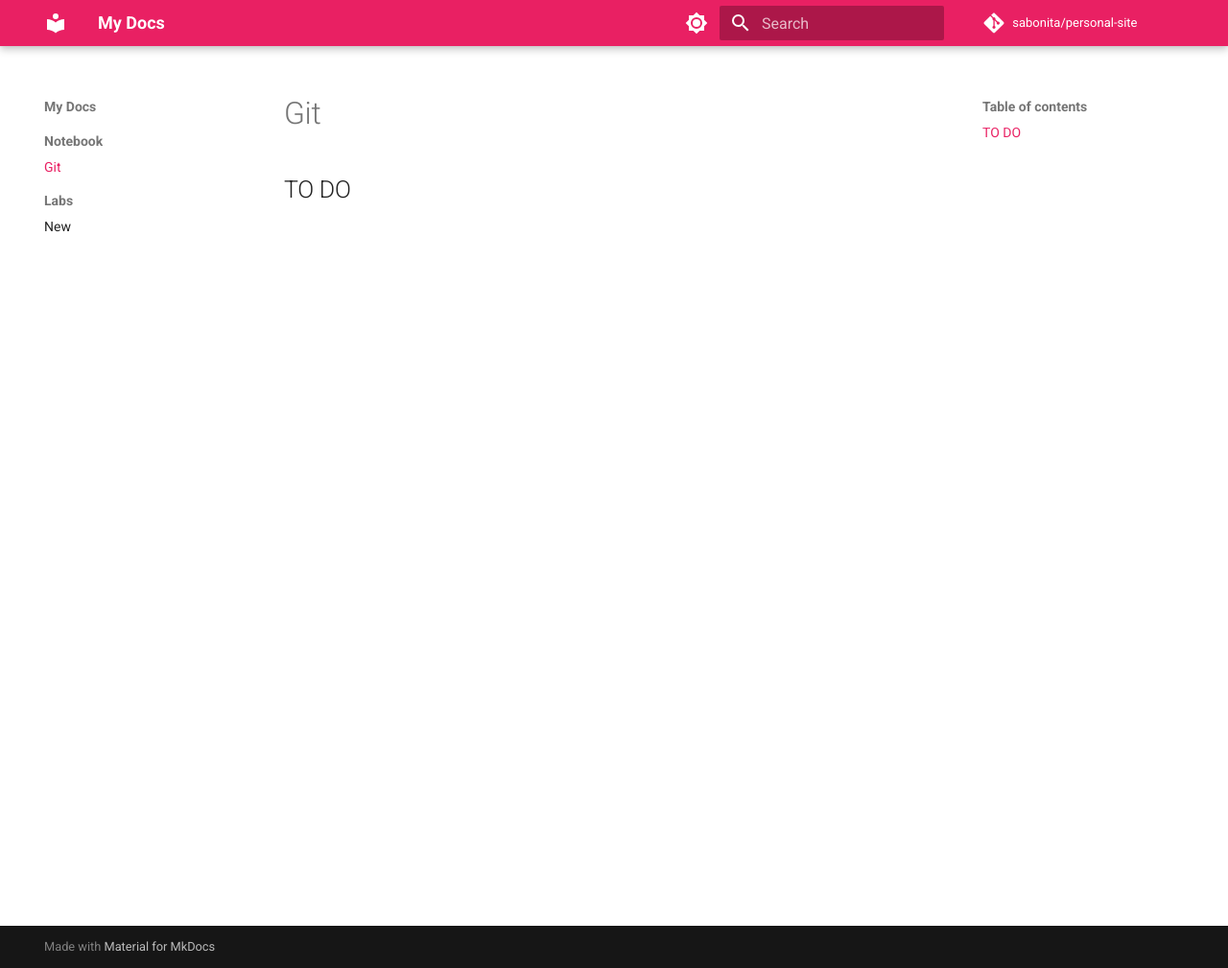
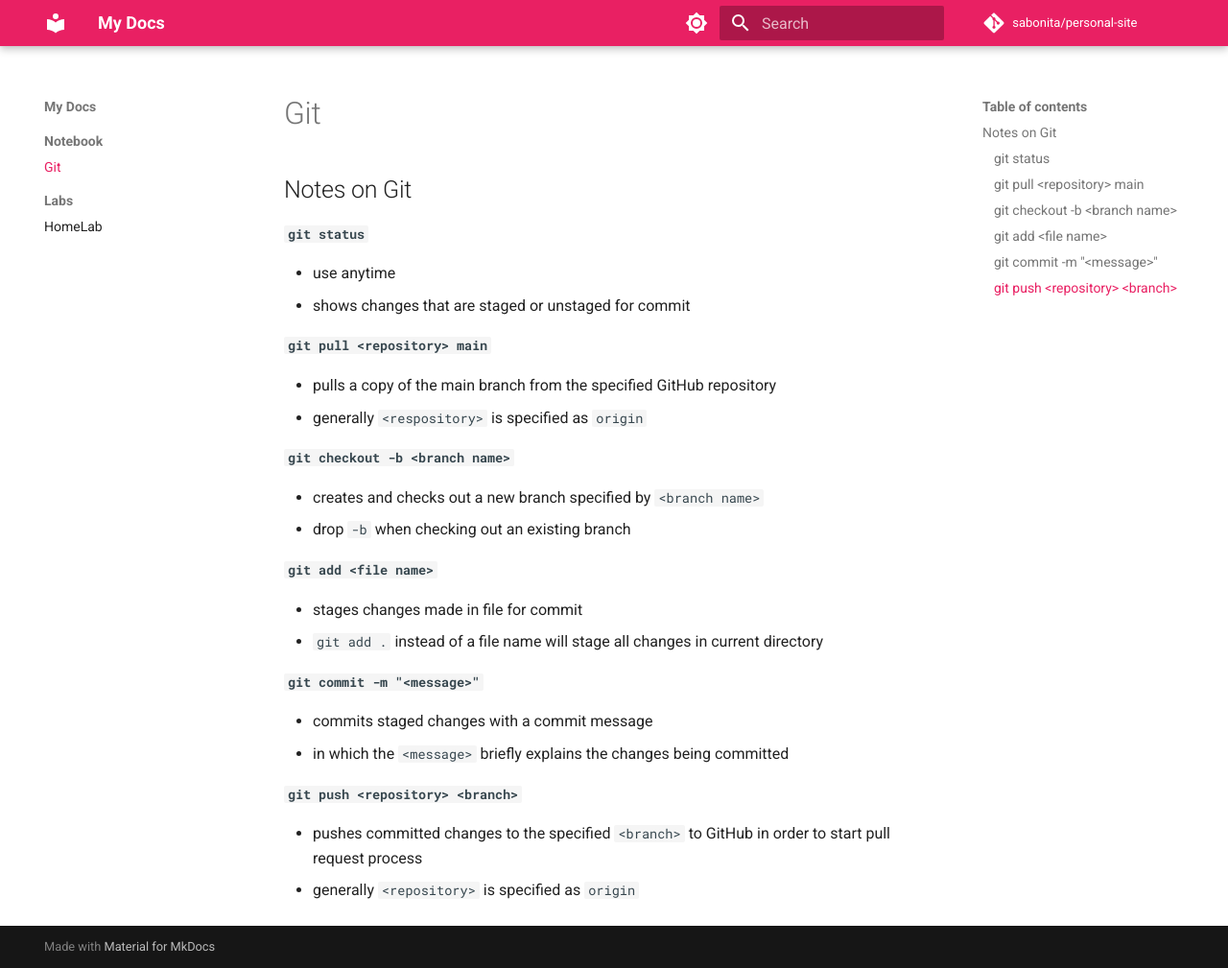
Before and after one commit to sabonita/personal-site, an MkDocs documentation site: the page built from docs/Notebook/git.md, in a window 1280 px wide and 1009 px high. Shown: the whole window at 96% size. Built offline with MkDocs 1.6.1 and Material for MkDocs 9.7.7, drawn with Linux system fonts in a browser that asks for light colours; comment, search, counter and statistics services are not loaded.

Commit message:
made git notes in notebook

```diff
--- a/docs/Labs/new.md
+++ /dev/null
@@ -1 +0,0 @@
-## TO DO
--- a/docs/Notebook/git.md
+++ b/docs/Notebook/git.md
@@ -1 +1,31 @@
-##  TO DO
+##  Notes on Git
+
+#### `git status`
+
+- use anytime
+- shows changes that are staged or unstaged for commit
+
+#### `git pull <repository> main`
+
+- pulls a copy of the main branch from the specified GitHub repository
+- generally `<respository>` is specified as `origin`
+
+#### `git checkout -b <branch name>`
+
+- creates and checks out a new branch specified by `<branch name>`
+- drop `-b` when checking out an existing branch
+
+#### `git add <file name>`
+
+- stages changes made in file for commit
+- `git add .` instead of a file name will stage all changes in current directory
+
+#### `git commit -m "<message>"`
+
+- commits staged changes with a commit message
+- in which the `<message>` briefly explains the changes being committed
+
+#### `git push <repository> <branch>`
+
+- pushes committed changes to the specified `<branch>` to GitHub in order to start pull request process
+- generally `<repository>` is specified as `origin`
--- a/mkdocs.yml
+++ b/mkdocs.yml
@@ -27,7 +27,7 @@ nav:
     - Notebook/git.md
 
   - Labs:
-    - Labs/new.md
+    - Labs/HomeLab.md
 
 repo_url: https://github.com/sabonita/personal-site
 repo_name: sabonita/personal-site
```
Also changed, not shown: docs/Labs/HomeLab.md (added, +1 -0 lines).
